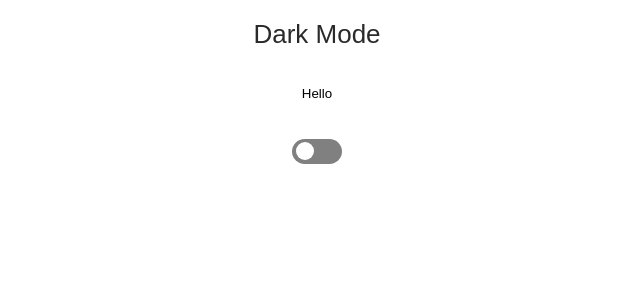
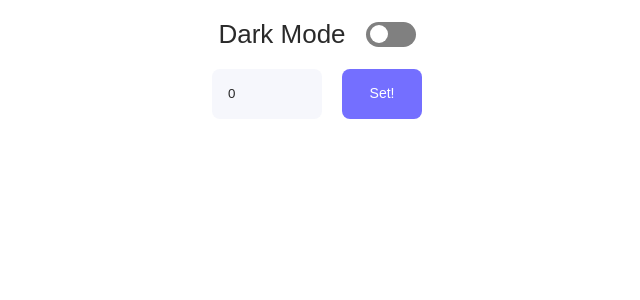
Before and after one commit to song127/Balloon_Pop_Game, a React (Vite) app: page / in a window 1280 px wide. Shown: the top 300 px of the page, without its empty margins (323-963 px from the left). Built offline with nearby package versions, Linux system fonts and the light colour scheme; a web font is replaced by a local one.

Commit message:
feat: add data save action

```diff
--- a/src/App.tsx
+++ b/src/App.tsx
@@ -10,25 +10,22 @@ import Block from "@component/util/Block";
 import { useState } from "react";
 import { useDarkModeValue } from "./hook/useDartModeValue";
 import RectangleBtn from "@component/global/RectangleBtn";
+import BasicInput from "@component/global/BasicInput";
+import Row from "@component/util/Row";
+import { strDecode, strEncode } from "@util/helpers";
 
-const Title = styled.p<FontProps>`
+const Text1 = styled.p<FontProps>`
   ${({ color }) => FONTS.M26.withParams({ color })}
-`;
-
-const TestBtn = styled.button`
-  background-color: ${COLORS.dark_1};
-  color: ${COLORS.white};
-  padding: 10px 20px;
-  border-radius: 5px;
-  cursor: pointer;
 `;
 
 function App() {
   const { isDarkMode, changeMode } = useDarkMode();
-  const [encodedData, setEncodedData] = useState<string | null>("");
+  const [size, setSize] = useState<number>(0);
 
   const updateUrl = () => {
     const url = new URL(window.location.href);
+    const encodedData = strEncode(size.toString() + "-hello");
+    console.log(strDecode(encodedData));
     url.searchParams.set("data", encodedData || "");
     window.history.pushState({}, "", url.toString());
   };
@@ -38,18 +35,12 @@ function App() {
       <GlobalStyle />
       <BasicLayout>
         <Block h={20} />
-        <Title color={useDarkModeValue(COLORS.dark_1, COLORS.white)}>
+        <Row>
+          <Text1 color={useDarkModeValue(COLORS.dark_1, COLORS.white)}>
             Dark Mode{" "}
-        </Title>
-        <Block h={20} />
-        <SizedBox w={100} h={50}>
-          <RectangleBtn onClick={updateUrl}>
-            Hello
-          </RectangleBtn>
-        </SizedBox>
+          </Text1>
 
-        <Block h={20} />
-
+          <Block w={20} />
           <SizedBox w={50} h={25}>
             <SwitchBtn
               isOn={isDarkMode}
@@ -58,6 +49,23 @@ function App() {
               }}
             />
           </SizedBox>
+        </Row>
+
+        <Block h={20} />
+        <Row>
+          <SizedBox w={110} h={50}>
+            <BasicInput
+              type="number"
+              value={size.toString()}
+              setValue={(value) => setSize(parseInt(value))}
+            />
+          </SizedBox>
+
+          <Block w={20} />
+          <SizedBox w={80} h={50}>
+            <RectangleBtn onClick={updateUrl}>Set!</RectangleBtn>
+          </SizedBox>
+        </Row>
       </BasicLayout>
     </>
   );
--- a/src/component/global/BasicInput.tsx
+++ b/src/component/global/BasicInput.tsx
@@ -1,7 +1,19 @@
 import styled from "@emotion/styled";
 import COLORS from "@style/globalColor";
 
-const Backboard = styled.div<any>`
+interface BackboardProps {
+  round: string;
+}
+
+interface BasicInputProps {
+  type?: string;
+  value: string;
+  setValue: (value: string) => void;
+  placeholder?: string;
+  round?: string;
+}
+
+const Backboard = styled.div<BackboardProps>`
   display: flex;
   flex-direction: row;
   align-items: center;
@@ -28,13 +40,14 @@ const Input = styled.input`
     color: ${COLORS.gray_1};
   }
 `;
+
 function BasicInput({
   type = "text",
   value,
   setValue,
   placeholder = "Basic Input",
-    round = "50px"
-}: any) {
+  round = "8px",
+}: BasicInputProps) {
   return (
     <Backboard round={round}>
       <Input
--- a/src/component/global/RectangleBtn.tsx
+++ b/src/component/global/RectangleBtn.tsx
@@ -1,5 +1,7 @@
 import styled from "@emotion/styled";
 import { css } from "@emotion/react";
+import COLORS from "@style/globalColor";
+import { FONTS } from "@style/globalFonts";
 
 interface ContainerProps {
   disabled: boolean;
@@ -25,32 +27,22 @@ const Container = styled.button<ContainerProps>`
   width: 100%;
   height: 100%;
 
+  background-color: ${COLORS.blue_1};
+
+  ${FONTS.M14.withParams({ color: COLORS.white })}
+
   transition: all 0.2s ease-in-out;
 
   ${({ disabled, round }) => css`
     cursor: ${disabled ? "auto" : "pointer"};
     border-radius: ${round};
   `}
+`;
 
-  &::after {
-    content: "";
-    position: absolute;
-    top: 0;
-    left: 0;
-
-    width: 100%;
-    height: 100%;
-
-    ${({ disabled, round }) => css`
-      border-radius: ${round};
-      background-color: ${disabled ? "rgba(0, 0, 0, 0.2)" : "rgba(0, 0, 0, 0)"};
-    `}
-  }
-`;
 function RectangleBtn({
   onClick,
   active = true,
-  round = "0px",
+  round = "8px",
   ...props
 }: RectangleBtnProps) {
   return (
--- /dev/null
+++ b/src/component/util/Row.tsx
@@ -0,0 +1,31 @@
+import { LayerAlign } from "@component/util/WidgetUtils";
+
+function Row({
+    flex = "",
+    main = LayerAlign.center,
+    cross = LayerAlign.center,
+    fullWidth = false,
+    fullHeight = false,
+    wrap = false,
+    gap = 0,
+    ...props
+}) {
+    return (
+        <div
+            style={{
+                flex,
+                display: "flex",
+                flexDirection: "row",
+                justifyContent: main,
+                alignItems: cross,
+                width: fullWidth ? "100%" : "max-content",
+                height: fullHeight ? "100%" : "max-content",
+                flexWrap: wrap ? "wrap" : "nowrap",
+                gap,
+            }}>
+            {props.children}
+        </div>
+    );
+}
+
+export default Row;
--- a/src/style/globalColor.ts
+++ b/src/style/globalColor.ts
@@ -38,6 +38,8 @@ const COLORS = {
 
   gray_1: Color("#9292AA"),
   gray_2: Color("#F6F7FC"),
+
+  blue_1: Color("#746FFF"),
 };
 
 export default COLORS;
--- a/src/util/helpers.ts
+++ b/src/util/helpers.ts
@@ -1,7 +1,7 @@
-export function base64Encode(str: string) {
-  return Buffer.from(str).toString('base64');
+export function strEncode(str: string) {
+  return btoa(str);
 }
 
-export function base64Decode(str: string) {
-  return Buffer.from(str, 'base64').toString('utf-8');
+export function strDecode(str: string) {
+  return atob(str);
 }
```
Lines whose indentation alone changed are shown as unchanged.
